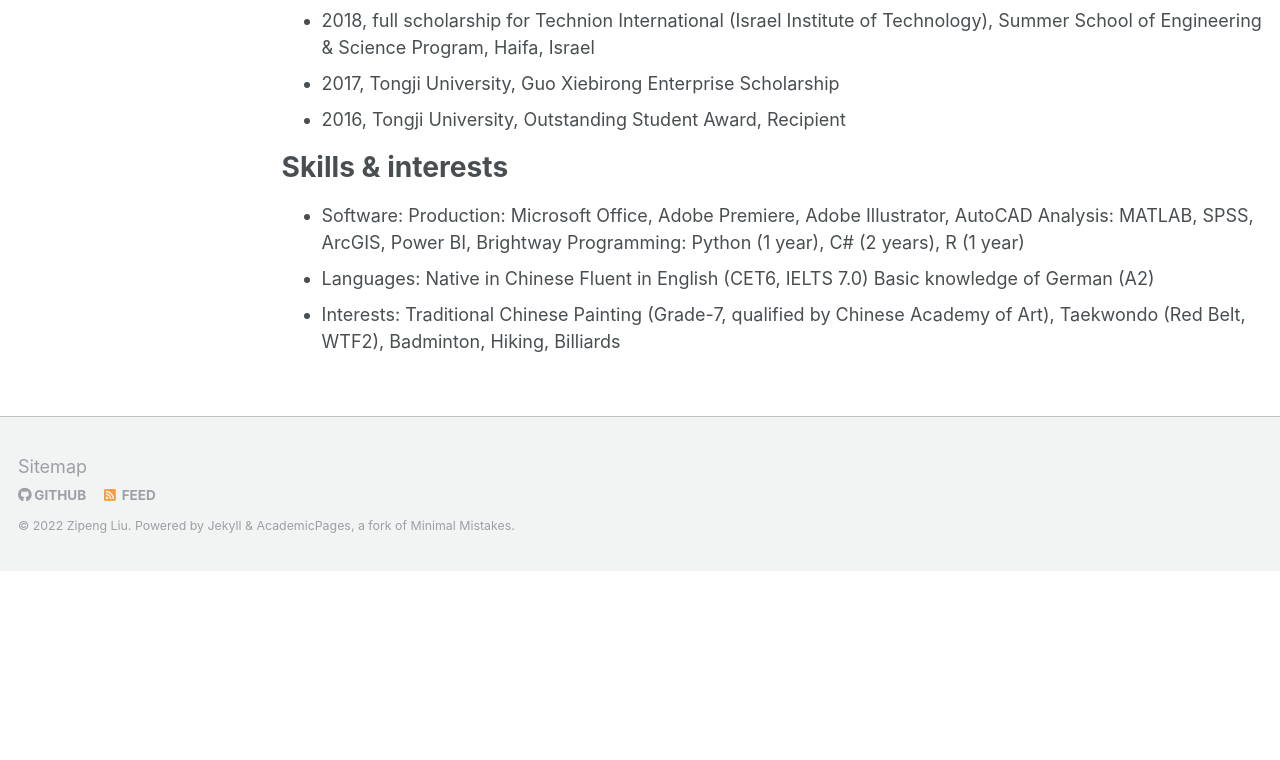
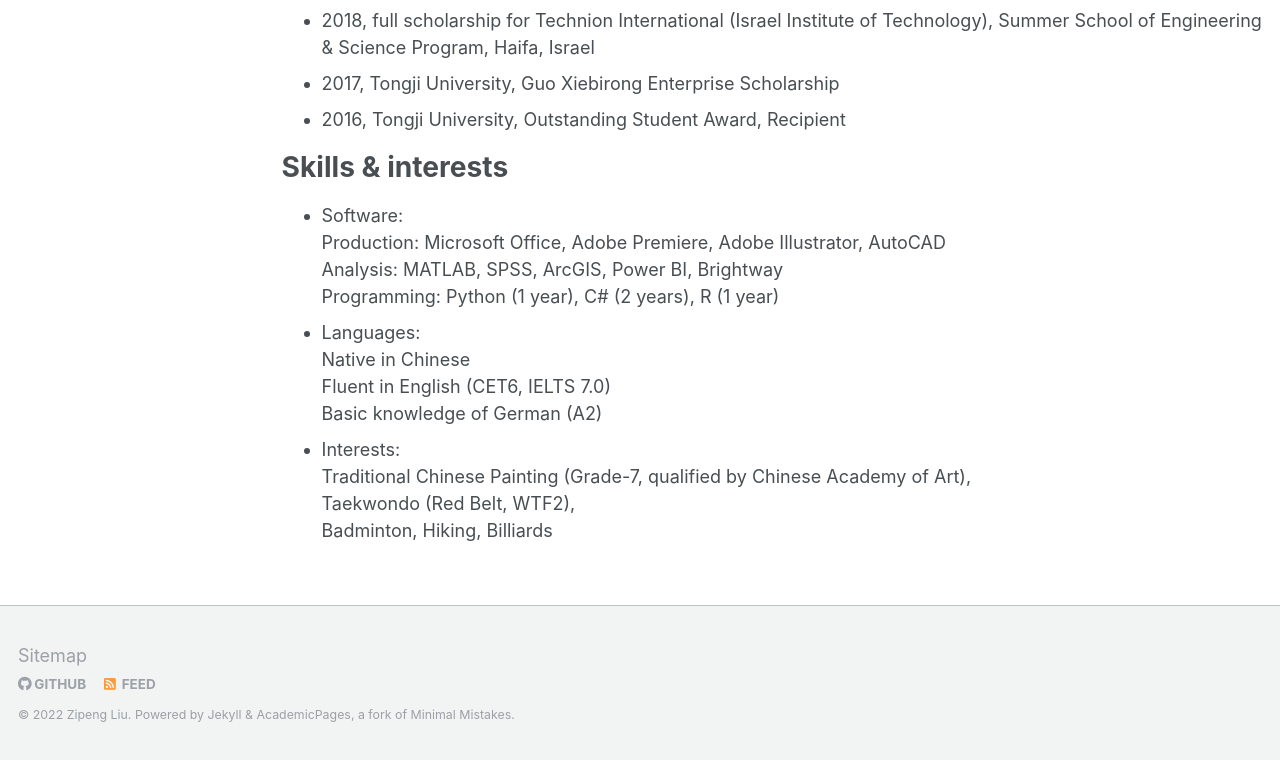
Before and after one commit to L-Zipeng/l-zipeng.github.io, a Jekyll site: the page built from _pages/cv.md, in a window 1280 px wide and 900 px high, scrolled down 1420 px, cut to the strip 140-900 px from the top of the window. Built offline with Jekyll 4.4.1, drawn with Linux system fonts in a browser that asks for light colours; before the commit the page ends 2131 px from its top, so only the background shows below that.

Commit message:
Update cv.md

```diff
--- a/_pages/cv.md
+++ b/_pages/cv.md
@@ -9,6 +9,7 @@ redirect_from:
 
 {% include base_path %}
 
+
 Education
 ======
 * **Ph.D student, Eidgenössische Technische Hochschule Zürich (ETH Zürich)**
@@ -16,7 +17,8 @@ Education
 * **M.Sc. in Environmental Sciences, Eidgenössische Technische Hochschule Zürich (ETH Zürich)**
   <br>Zürich, Switzerland, Sep 2019 - Feb 2022
 * **B.Sc. in Environmental Sciences, Tongji University**
-  <br>Shanghai, China, May 2015 - Aug 2019
+  <br>Shanghai, China, May 2015 - Aug 2019<br>
+
 
 Professional Experience
 ======
@@ -30,35 +32,36 @@ Professional Experience
 * Manager Assistant<br> **UN Environment-Tongji Institute of Environment for Sustainable Development (IESD), Shanghai, China**
   * Assisted IESD manager on a wide range of tasks. Main responsibilities include organization of international events, the management and update of website, writing and translation of various literature.
   *  Acted as the organizer of a number of 200+ attendee events including the Fourth Forum on Urban Ecology and Energy Conservation in 2017; Asia Pacific Leadership Programme on Environment and Sustainable Development (APLP) in 2016 and 2017, etc.
-  *  Responsible for training material preparation, correspondence, meeting invitation, PR work, content and agenda preparation, compiled and edited proceedings, translated content, and managed volunteers.
+  *  Responsible for training material preparation, correspondence, meeting invitation, PR work, content and agenda preparation, compiled and edited proceedings, translated content, and managed volunteers.<br>
+
 
 Honours, competitions & awards
 =====
-* 2019 - 2021, Masters Scholarship Programme, ETH Zurich
-* 2019, Excellent Graduate of Tongji University, Recipient
-* 2019, Tongji University, Excellent Graduation Thesis Award of College of Env Sci & Eng
-* 2018, Telefonaktiebolaget LM Ericsson, Ericsson Innovation Awards (EIA), Global 4th prize and Employees Popular Project Prize (out of 1444 entries)
-* 2018, Consortium for Mathematics and Its Applications (COMAP), The Interdisciplinary Contest In Modelling (ICM), Meritorious Winner
+ * 2019 - 2021, Masters Scholarship Programme, ETH Zurich
+ * 2019, Excellent Graduate of Tongji University, Recipient
+ * 2019, Tongji University, Excellent Graduation Thesis Award of College of Env Sci & Eng
+ * 2018, Telefonaktiebolaget LM Ericsson, Ericsson Innovation Awards (EIA), Global 4th prize and Employees Popular Project Prize (out of 1444 entries)
+ * 2018, Consortium for Mathematics and Its Applications (COMAP), The Interdisciplinary Contest In Modelling (ICM), Meritorious Winner
    *  As the key-member of 3-person team, designed and developed a novel model using back propagation (BP)-neural network and principal component analysis (PCA) to assess   country level vulnerability through an index made by 24 impact indicators and predict how the climate change would affect these indicators.
-* 2018, full scholarship for Technion International (Israel Institute of Technology), Summer School of Engineering & Science Program, Haifa, Israel
-* 2017, Tongji University, Guo Xiebirong Enterprise Scholarship
-* 2016, Tongji University, Outstanding Student Award, Recipient
+ * 2018, full scholarship for Technion International (Israel Institute of Technology), Summer School of Engineering & Science Program, Haifa, Israel
+ * 2017, Tongji University, Guo Xiebirong Enterprise Scholarship
+ * 2016, Tongji University, Outstanding Student Award, Recipient<br>
 
 
 Skills & interests
 ======
-* Software:
-  Production: Microsoft Office, Adobe Premiere, Adobe Illustrator, AutoCAD
-  Analysis: MATLAB, SPSS, ArcGIS, Power BI, Brightway
+* Software:<br>
+  Production: Microsoft Office, Adobe Premiere, Adobe Illustrator, AutoCAD<br>
+  Analysis: MATLAB, SPSS, ArcGIS, Power BI, Brightway<br>
   Programming: Python (1 year), C# (2 years), R (1 year)
-* Languages:
-  Native in Chinese
-  Fluent in English (CET6, IELTS 7.0)
+* Languages:<br>
+  Native in Chinese<br>
+  Fluent in English (CET6, IELTS 7.0)<br>
   Basic knowledge of German (A2)
-* Interests:
-  Traditional Chinese Painting (Grade-7, qualified by Chinese Academy of Art),
-  Taekwondo (Red Belt, WTF2),
-  Badminton, Hiking, Billiards
+* Interests:<br>
+  Traditional Chinese Painting (Grade-7, qualified by Chinese Academy of Art),<br>
+  Taekwondo (Red Belt, WTF2),<br>
+  Badminton, Hiking, Billiards<br>
 
 
 [//]: # (Talks)
```
